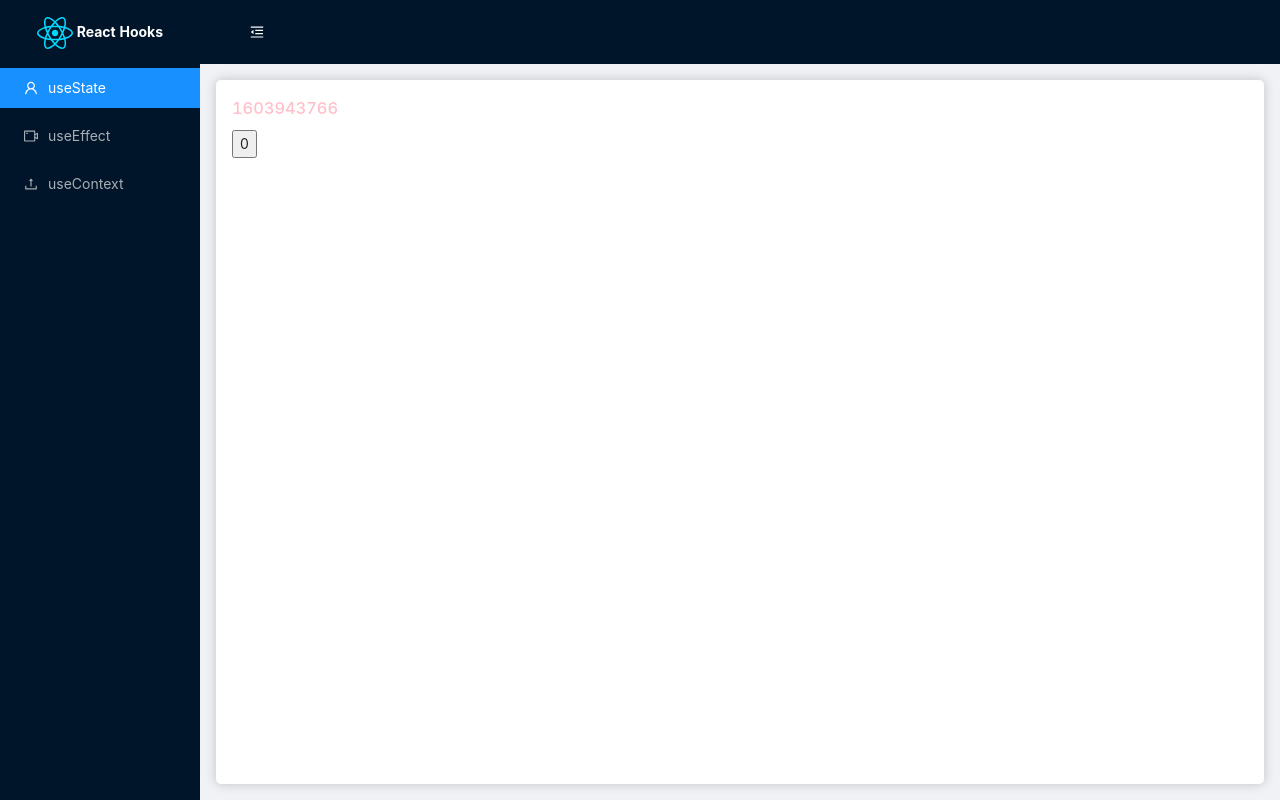
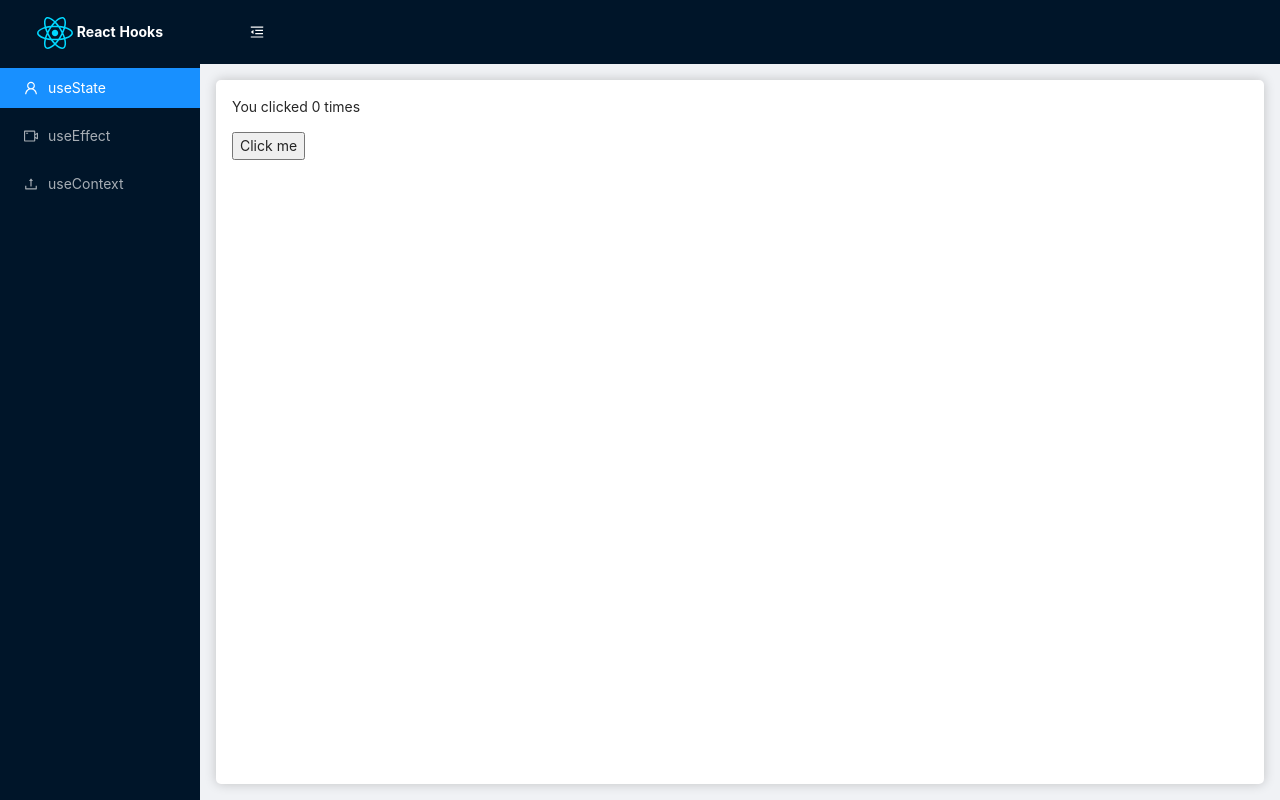
Before and after one commit to JianDaRui/react-hooks, a React (Vite) app: page /#/use-state in a window 1280 px wide. Built offline with nearby package versions, Linux system fonts and the light colour scheme.

Commit message:
useEffect

```diff
--- a/src/pages/use-state/index.jsx
+++ b/src/pages/use-state/index.jsx
@@ -23,7 +23,7 @@
 
 // export default UseStateFeat
 
-import React, { useState, useRef } from "react";
+import React, { useState, useRef, useEffect, useLayoutEffect } from "react";
 
 function getInitialValue() {
   console.log('getInitialValue is getting executed');
@@ -31,21 +31,62 @@ function getInitialValue() {
   return 0;
 }
 
+// function Counter() {
+//   const [count, setCount] = useState(() => getInitialValue());
+//   const ref = useRef(0)
+//   function increment() {
+//     ref.current += 1
+//     // setCount(count + 1);
+//   }
+
+//   const random = Math.floor(Math.random() * 10000000000)
+
+//   return (
+//     <div>
+//       <h1 style={{ color: 'pink' }}>{random}</h1>
+//       <button onClick={increment}>{ref.current}</button>
+//     </div>
+//   )
+// }
+
+function App() {
+  const [count, setCount] = useState(0);
+
+  useEffect(() => {
+    if (count === 0) {
+      const randomNum = 10 + Math.random() * 200
+      setCount(Math.floor(Math.random() * 10000000000));
+    }
+  }, [count]);
+
+  // useLayoutEffect(() => {
+  //   if (count === 0) {
+  //     const randomNum = 10 + Math.random()*200
+  //     setCount(Math.floor(Math.random() * 10000000000));
+  //   }
+  // }, [count]);
+
+  return (
+    <div onClick={() => setCount(0)}>{count}</div>
+  );
+}
+
 function Counter() {
-  const [count, setCount] = useState(() => getInitialValue());
-  const ref = useRef(0)
-  function increment() {
-    ref.current += 1
-    // setCount(count + 1);
-  }
+  const [count, setCount] = useState(0);
 
-  const random = Math.floor(Math.random()* 10000000000)
+  useEffect(() => {
+    setTimeout(() => {
+      console.log(`You clicked ${count} times`);
+    }, 3000);
+  }, [count]);
 
   return (
     <div>
-      <h1 style={{color: 'pink'}}>{random}</h1>
-      <button onClick={increment}>{ref.current}</button>
+      <p>You clicked {count} times</p>
+      <button onClick={() => setCount(count + 1)}>
+        Click me
+      </button>
     </div>
-  )
+  );
 }
 export default Counter
```
Also changed, not shown: 6 other files (tests, documents, lock files or other folders).
